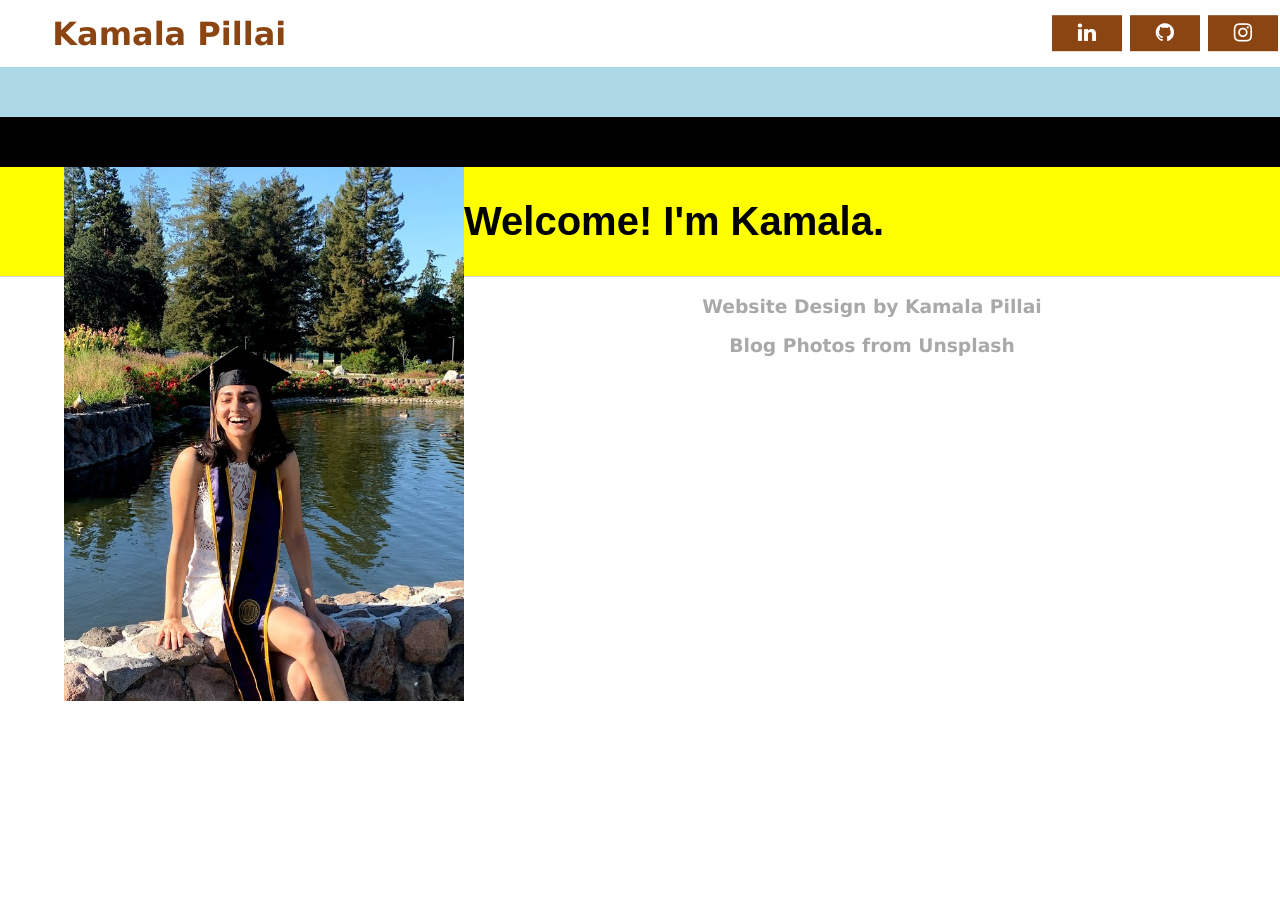
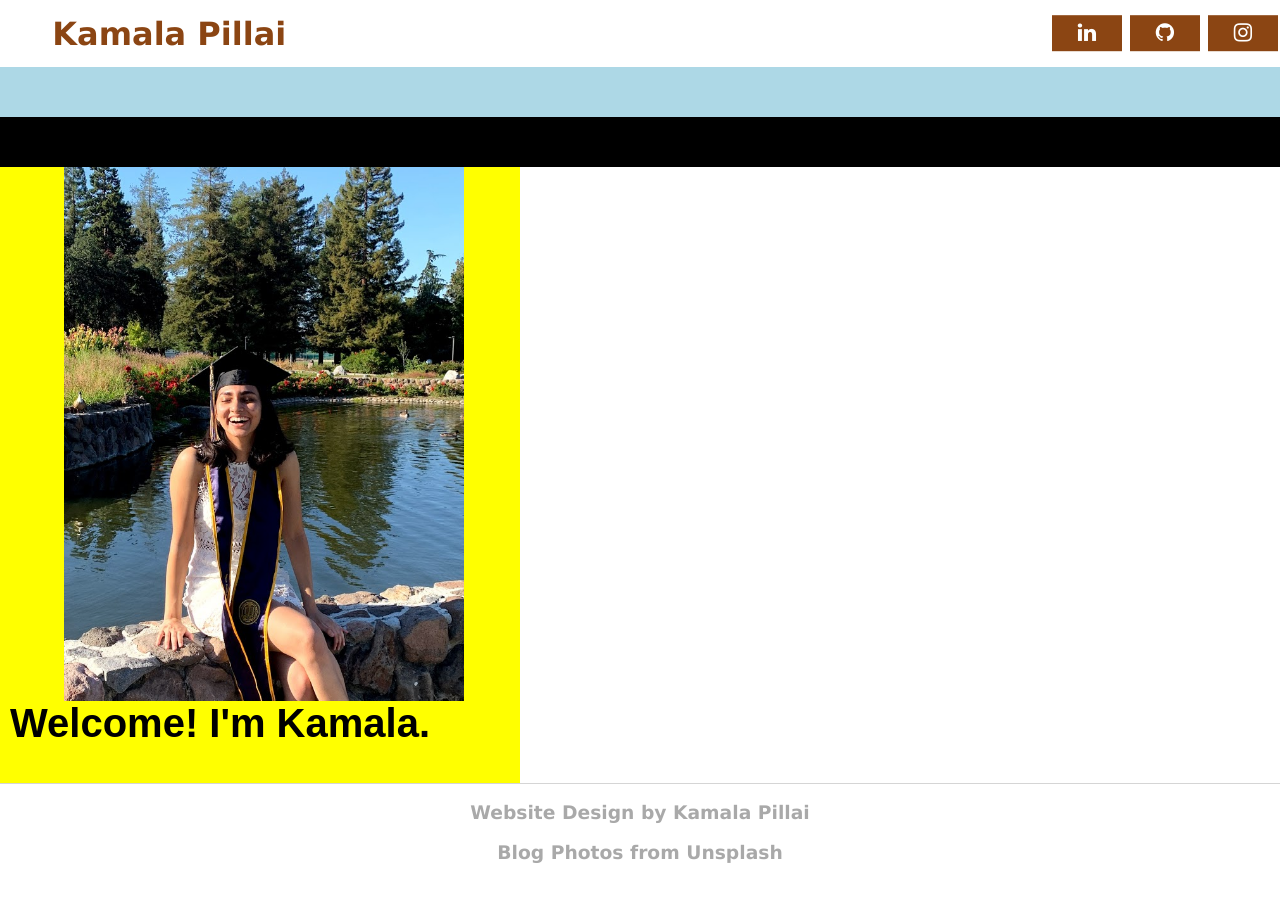
Before and after one commit to kpill/kpill.github.io, a Jekyll site: the page built from index.html, in a window 1280 px wide. Built offline with Jekyll 4.4.1, drawn with Linux system fonts in a browser that asks for light colours.

Commit message:
Update main.css

```diff
--- a/css/main.css
+++ b/css/main.css
@@ -233,10 +233,11 @@ html, body {
 
 	.yellow-box {
 		background-color: yellow;
-		/*width: 500px;
-		height: 100px;*/
-		padding: 5px;
+		width: 500px;
+		/*height: 100px;*/
+		padding: 10px;
 		/*transform: translate(75%, 50%);*/
+
 	}
 
 
```
